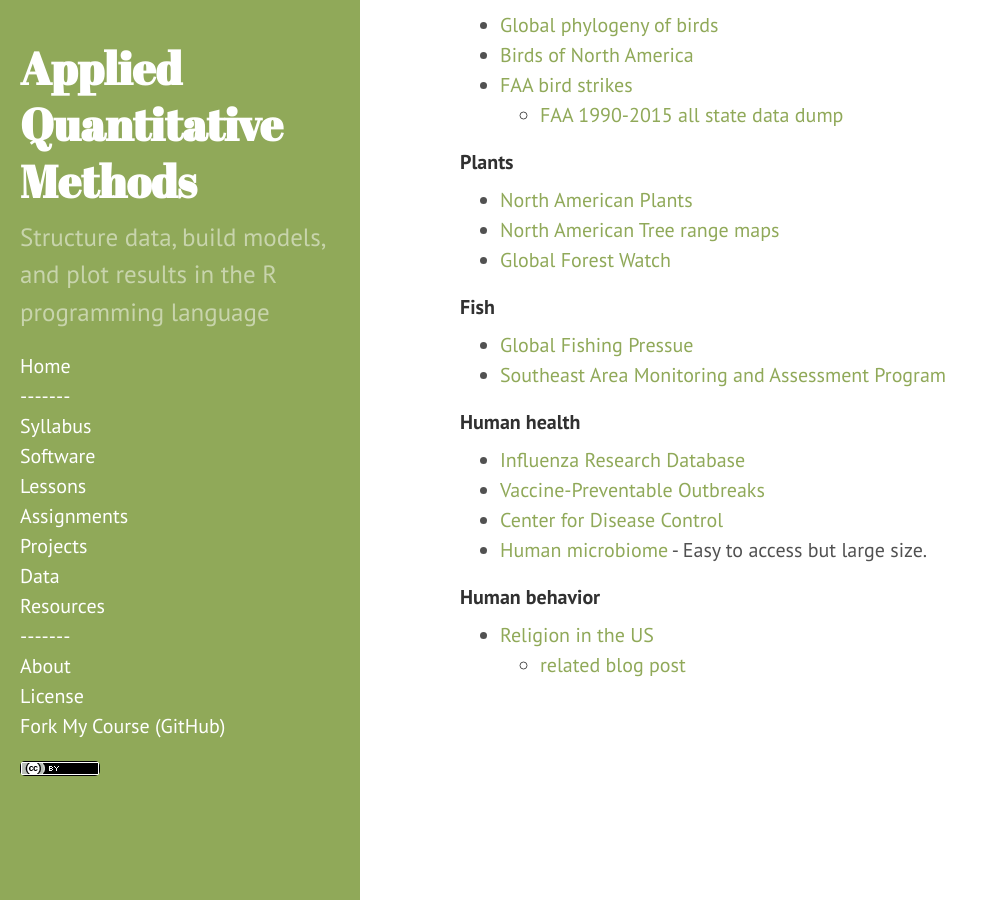
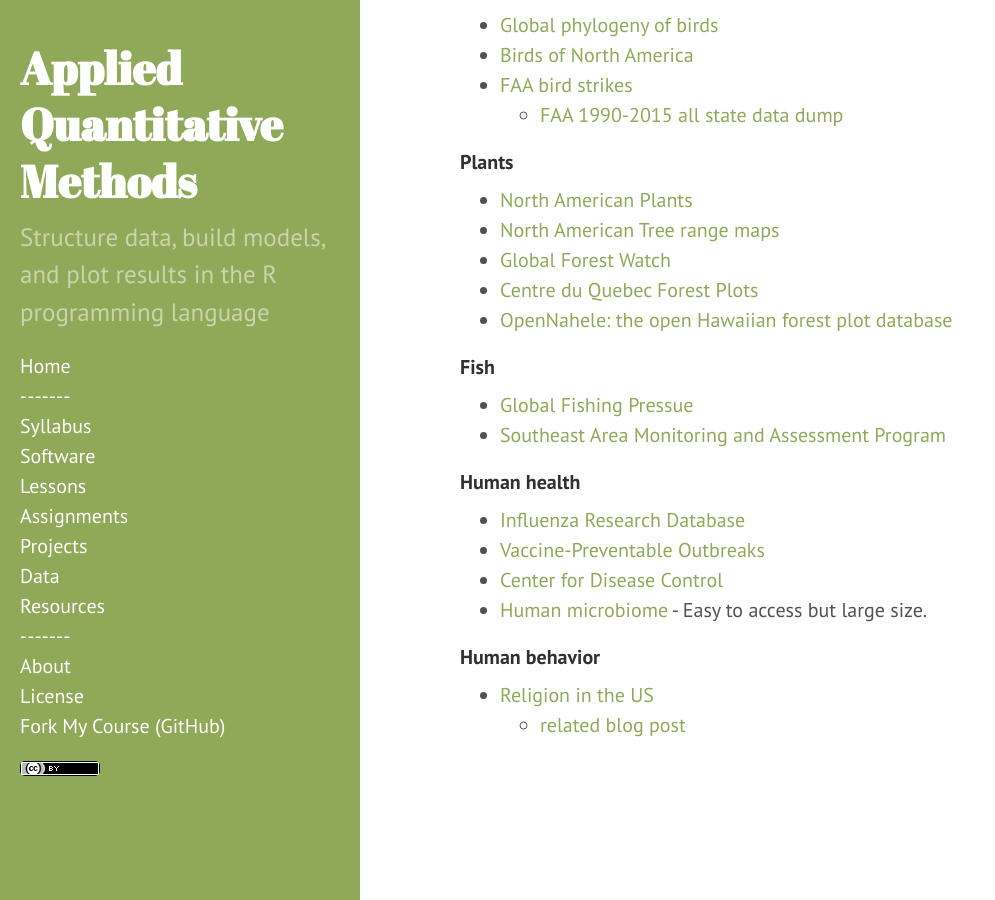
Before and after one commit to dmcglinn/quant_methods, a Jekyll site: the page built from data.md, in a window 1280 px wide and 900 px high, scrolled down 1489 px. Shown: the whole window, without its empty margins (0-995 px from the left). Built offline with Jekyll 4.4.1, drawn with Linux system fonts in a browser that asks for light colours.

Commit message:
Add two datasets from Craven

```diff
--- a/data.md
+++ b/data.md
@@ -57,6 +57,8 @@ A list of data sources and software for data acquisition
 * [North American Plants](http://plants.usda.gov/)
 * [North American Tree range maps](http://esp.cr.usgs.gov/data/little/)
 * [Global Forest Watch](http://www.globalforestwatch.org/map/)
+* [Centre du Quebec Forest Plots](https://figshare.com/articles/dataset/Centre_du_Quebec_Forest_Plots/10325681)
+* [OpenNahele: the open Hawaiian forest plot database](https://www.ncbi.nlm.nih.gov/pmc/articles/PMC6172291/)
 
 #### Fish
 * [Global Fishing Pressue](https://globalfishingwatch.org/datasets-and-code/)
```
